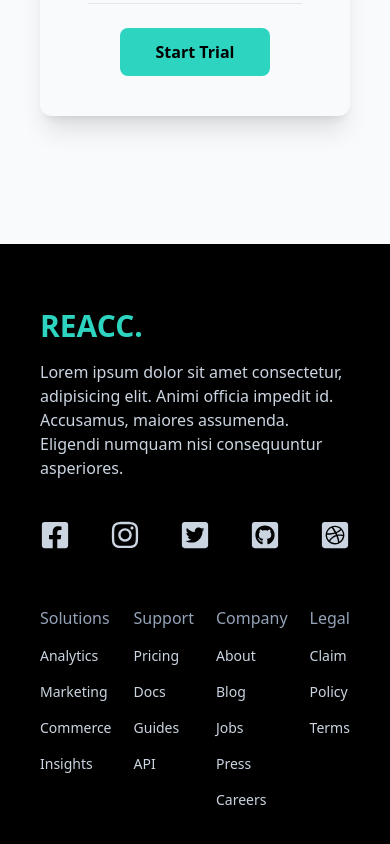
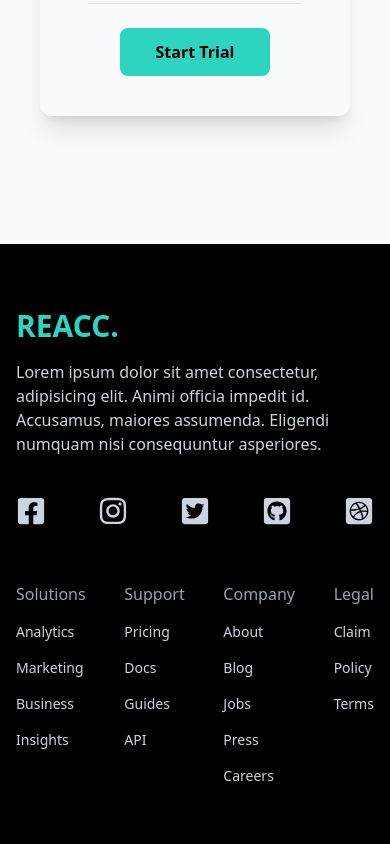
Before and after one commit to BorisSavage/saas-finance-landing-page, a React (Create React App) app: page / in a window 390 px wide. Shown: the part 3723-4567 px from the top of the page. Built offline with nearby package versions, Linux system fonts and the light colour scheme.

Commit message:
footer optimization for mobile devices

```diff
--- a/src/components/Footer.jsx
+++ b/src/components/Footer.jsx
@@ -10,7 +10,7 @@ import {
 
 const Footer = () => {
     return (
-        <div className="mx-auto grid max-w-[1240px] gap-8 py-16 px-10 text-slate-300 lg:grid-cols-3">
+        <div className="mx-auto grid max-w-[1240px] gap-8 py-16 px-4 text-slate-300 lg:grid-cols-3">
             <div className="lg:col-span-1">
                 <h1 className="w-full text-3xl font-bold text-tealx">REACC.</h1>
                 <p className="py-4">
@@ -34,7 +34,7 @@ const Footer = () => {
                     <ul>
                         <li className="py-2 text-sm">Analytics</li>
                         <li className="py-2 text-sm">Marketing</li>
-                        <li className="py-2 text-sm">Commerce</li>
+                        <li className="py-2 text-sm">Business</li>
                         <li className="py-2 text-sm">Insights</li>
                     </ul>
                 </div>
```
